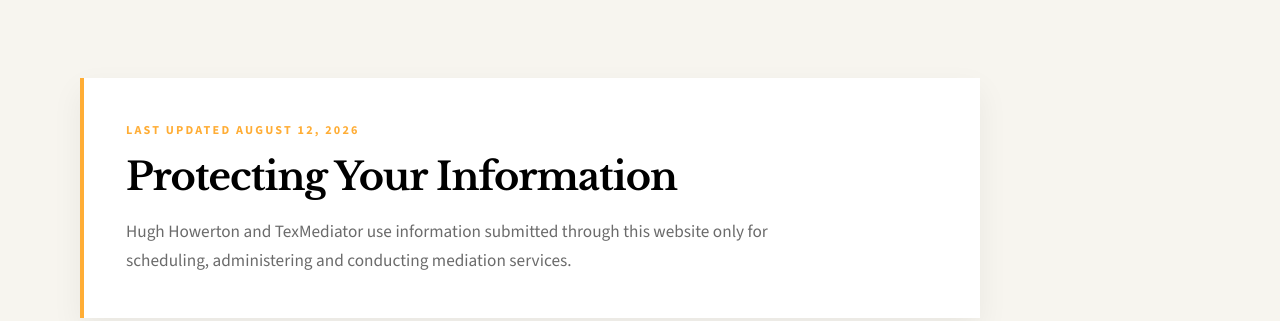
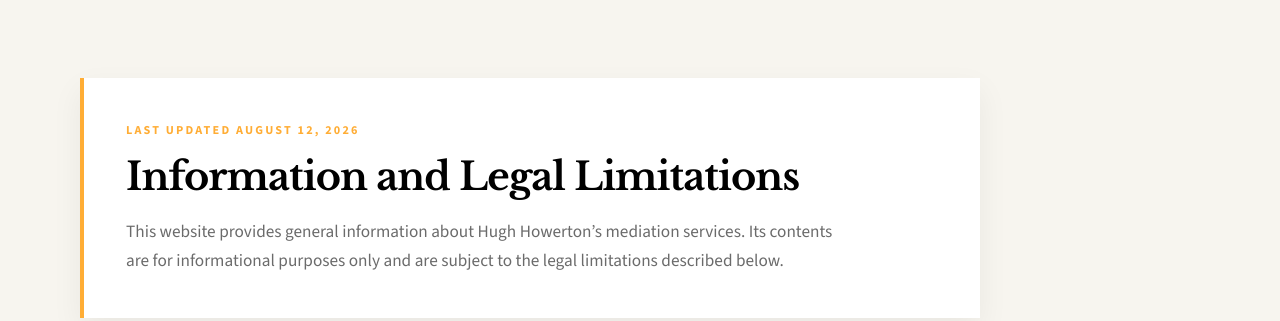
Before and after one commit to victorpena210/texmediator, a plain HTML site: page website-disclaimer.html in a window 1280 px wide. Shown: the part 513-834 px from the top of the page. Drawn offline with nearby package versions, Linux system fonts and the light colour scheme.

Commit message:
Correct website disclaimer introduction

```diff
--- a/website-disclaimer.html
+++ b/website-disclaimer.html
@@ -56,12 +56,13 @@
             <div class="policy-notice">
                 <p class="eyebrow">Last Updated August 12, 2026</p>
 
-                <h2>Protecting Your Information</h2>
+                <h2>Information and Legal Limitations</h2>
 
                 <p>
-                    Hugh Howerton and TexMediator use information
-                    submitted through this website only for scheduling,
-                    administering and conducting mediation services.
+                    This website provides general information about Hugh
+                    Howerton’s mediation services. Its contents are for
+                    informational purposes only and are subject to the
+                    legal limitations described below.
                 </p>
             </div>
 
```
